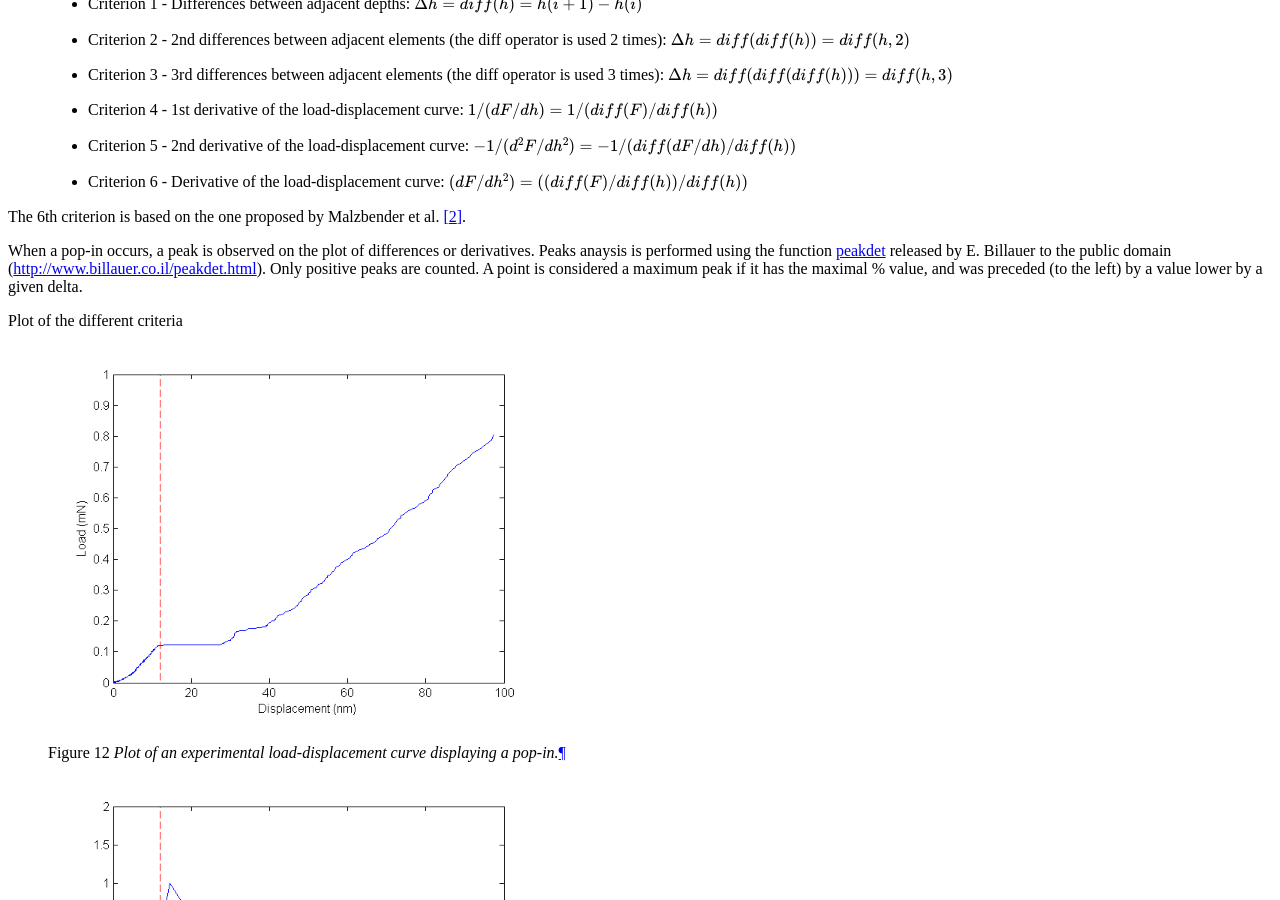
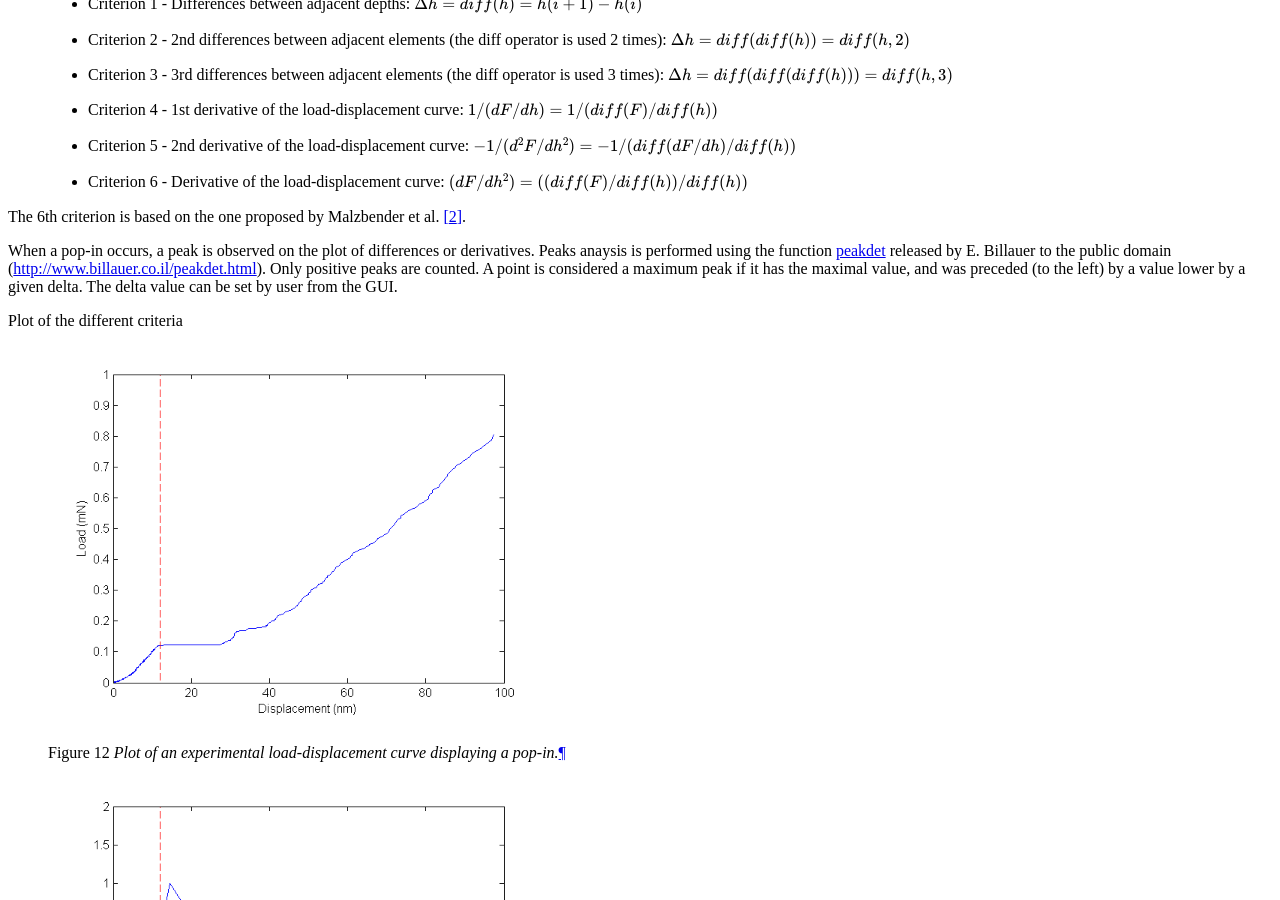
Before and after one commit to DavidMercier/PopIn, a Sphinx documentation site: the page built from doc/popin_detection.rst, in a window 1280 px wide and 900 px high, scrolled down 598 px. Built offline with Sphinx 7.4.7, drawn with Linux system fonts in a browser that asks for light colours; comment, search, counter and statistics services are not loaded.

Commit message:
Update popin_detection.rst

```diff
--- a/doc/popin_detection.rst
+++ b/doc/popin_detection.rst
@@ -32,8 +32,7 @@
 
 The 6th criterion is based on the one proposed by Malzbender et al. [#Malzbender_2001]_.
 
-When a pop-in occurs, a peak is observed on the plot of differences or derivatives. Peaks anaysis is performed using the function `peakdet <https://github.com/DavidMercier/PopIn/blob/master/third_party_codes/peakdet.m>`_ released by E. Billauer to the public domain (http://www.billauer.co.il/peakdet.html). Only positive peaks are counted. A point is considered a maximum peak if it has the maximal
-%        value, and was preceded (to the left) by a value lower by a given delta.
+When a pop-in occurs, a peak is observed on the plot of differences or derivatives. Peaks anaysis is performed using the function `peakdet <https://github.com/DavidMercier/PopIn/blob/master/third_party_codes/peakdet.m>`_ released by E. Billauer to the public domain (http://www.billauer.co.il/peakdet.html). Only positive peaks are counted. A point is considered a maximum peak if it has the maximal value, and was preceded (to the left) by a value lower by a given delta. The delta value can be set by user from the GUI.
 
 Plot of the different criteria
 
```
